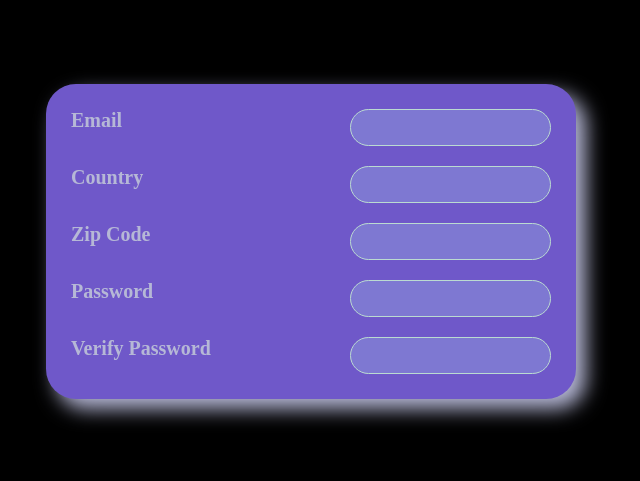
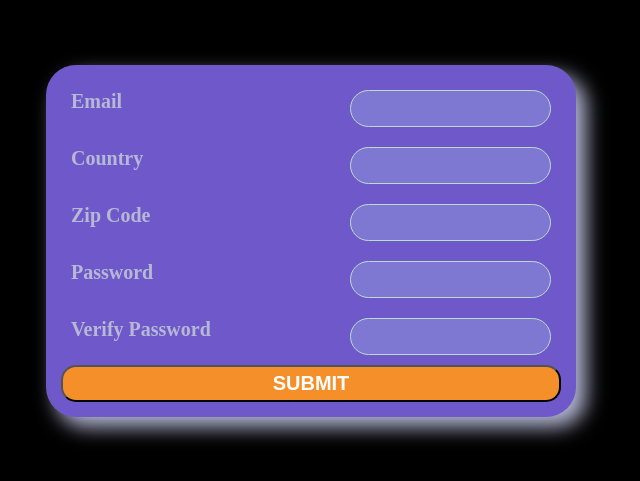
Before and after one commit to MR-Farabough/formValidation, a plain HTML site: page index.html in a window 1280 px wide. Shown: the part 159-640 px from the top of the page, without its empty margins (329-969 px from the left). Drawn offline with Linux system fonts and the light colour scheme.

Commit message:
Added button

```diff
--- a/index.html
+++ b/index.html
@@ -32,6 +32,7 @@
 					<input type="text" id="password" name="password" />
 				</div>
 			</form>
+			<button>SUBMIT</button>
 		</div>
 	</body>
 </html>
--- a/style.css
+++ b/style.css
@@ -7,6 +7,8 @@ body {
 }
 
 .container {
+	display: flex;
+	flex-direction: column;
 	background-color: #6f58c9;
 	padding: 15px;
 	width: 80%;
@@ -31,6 +33,15 @@ input {
 	margin-left: 10px;
 }
 
+button {
+	background-color: #f58f29;
+	color: white;
+	font-weight: bolder;
+	font-size: 20px;
+	border-radius: 15px;
+	padding: 5px;
+}
+
 .container > form > div {
 	display: flex;
 	justify-content: space-between;
```
